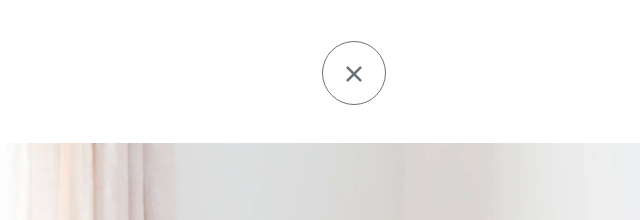
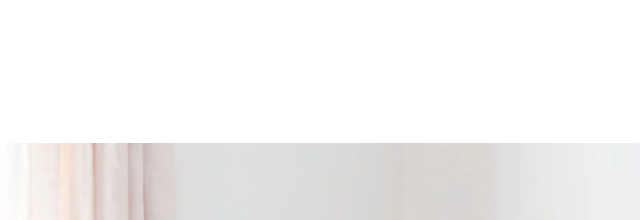
Before and after one commit to idrisvert/idrisvert.github.io, a plain HTML site: page photo.html in a window 1280 px wide. Shown: the part 290-510 px from the top of the page, 286-926 px from the left. Drawn offline with nearby package versions, Linux system fonts and the light colour scheme.

Commit message:
Update photo.html

```diff
--- a/photo.html
+++ b/photo.html
@@ -25,7 +25,6 @@
           <div class="ds-logo">
             <a href="index.html"><img src="assets/images/idrisarabic.png"></a>
           </div>
-          <a class="ds-closebutton" href="index.html"><i class="ri-close-line"></i></a>
       </div>
     </header>
     <!-- main -->
```
